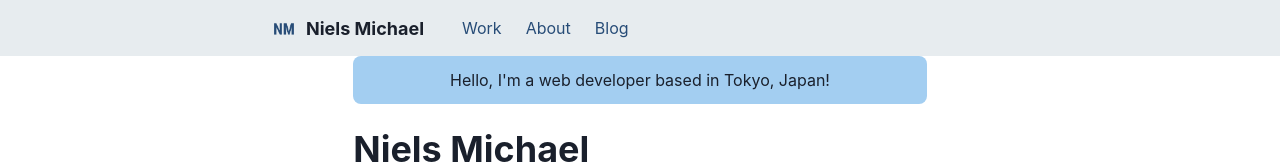
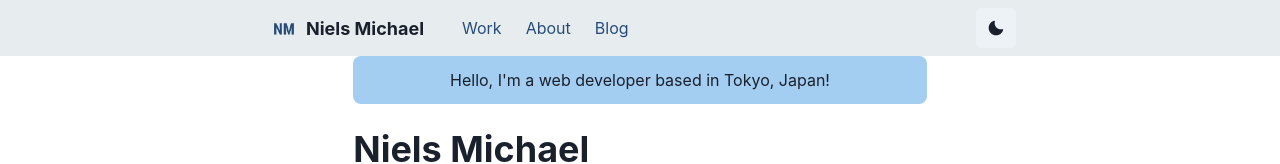
Before and after one commit to nielsmichael/niels-homepage, a Next.js app: page / in a window 1280 px wide. Shown: the top 164 px of the page. Built offline with nearby package versions, Linux system fonts and the light colour scheme.

Commit message:
Implement (broken) dark mode w/ toggle btn. Need to fix

```diff
--- a/components/navbar.js
+++ b/components/navbar.js
@@ -15,6 +15,7 @@ import {
   Menu
 } from '@chakra-ui/react'
 import { HamburgerIcon } from '@chakra-ui/icons'
+import ThemeToggleBtn from './theme-toggle-btn.js'
 
 const LinkItem = ({ href, path, children }) => {
   const active = path === href
@@ -76,6 +77,7 @@ const Navbar = props => {
           </LinkItem>
         </Stack>
         <Box flex={1} align="right">
+        <ThemeToggleBtn />
           <Box ml={2} display={{ base: 'inline-block', md: 'none' }}>
             <Menu>
               <MenuButton
--- /dev/null
+++ b/components/theme-toggle-btn.js
@@ -0,0 +1,16 @@
+import { IconButton, useColorMode, useColorModeValue } from '@chakra-ui/react'
+import { SunIcon, MoonIcon } from '@chakra-ui/icons'
+
+const ThemeToggleBtn = () => {
+  const { toggleColorMode } = useColorMode()
+
+  return(
+    <IconButton aria-label='Toggle theme'
+      colorCheme={useColorModeValue('purple', 'orange')}
+      icon={useColorModeValue(<MoonIcon />, <SunIcon />)}
+      onClick={toggleColorMode}
+    ></IconButton>
+  )
+}
+
+export default ThemeToggleBtn
```
